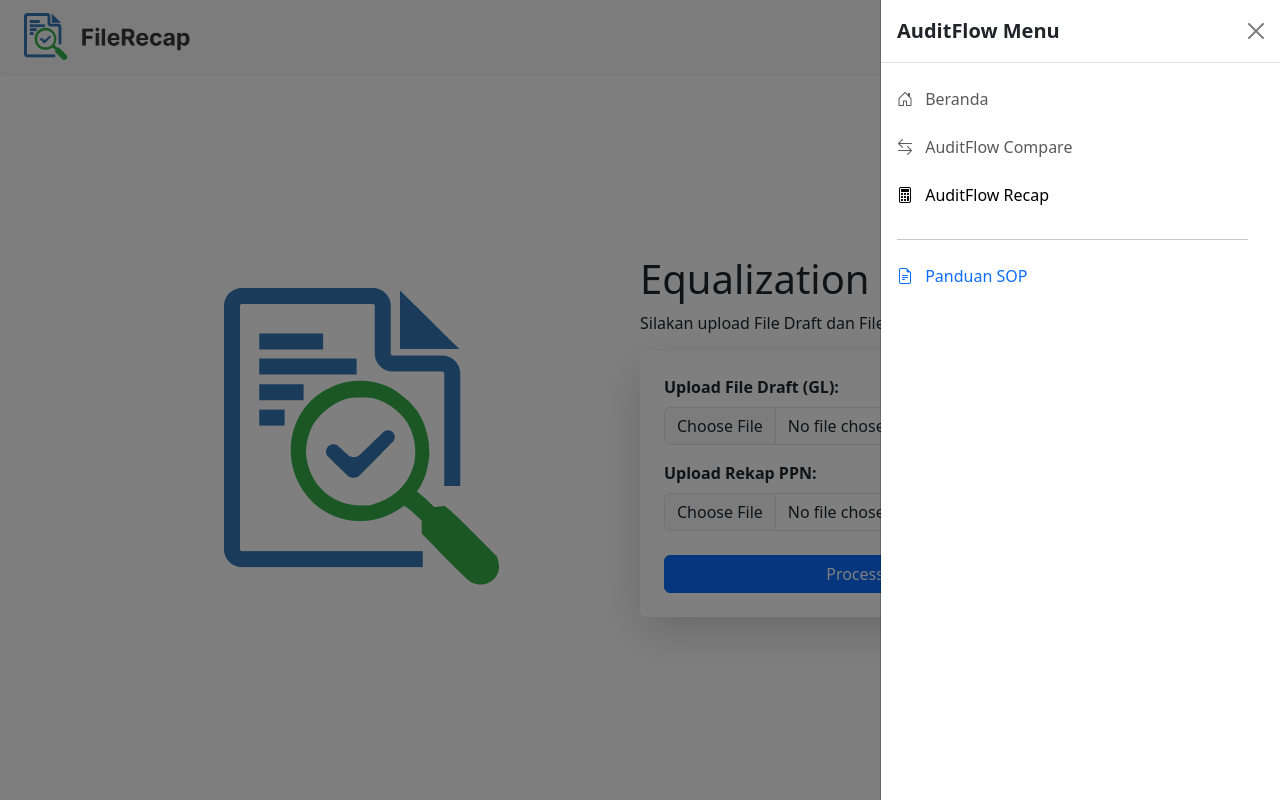
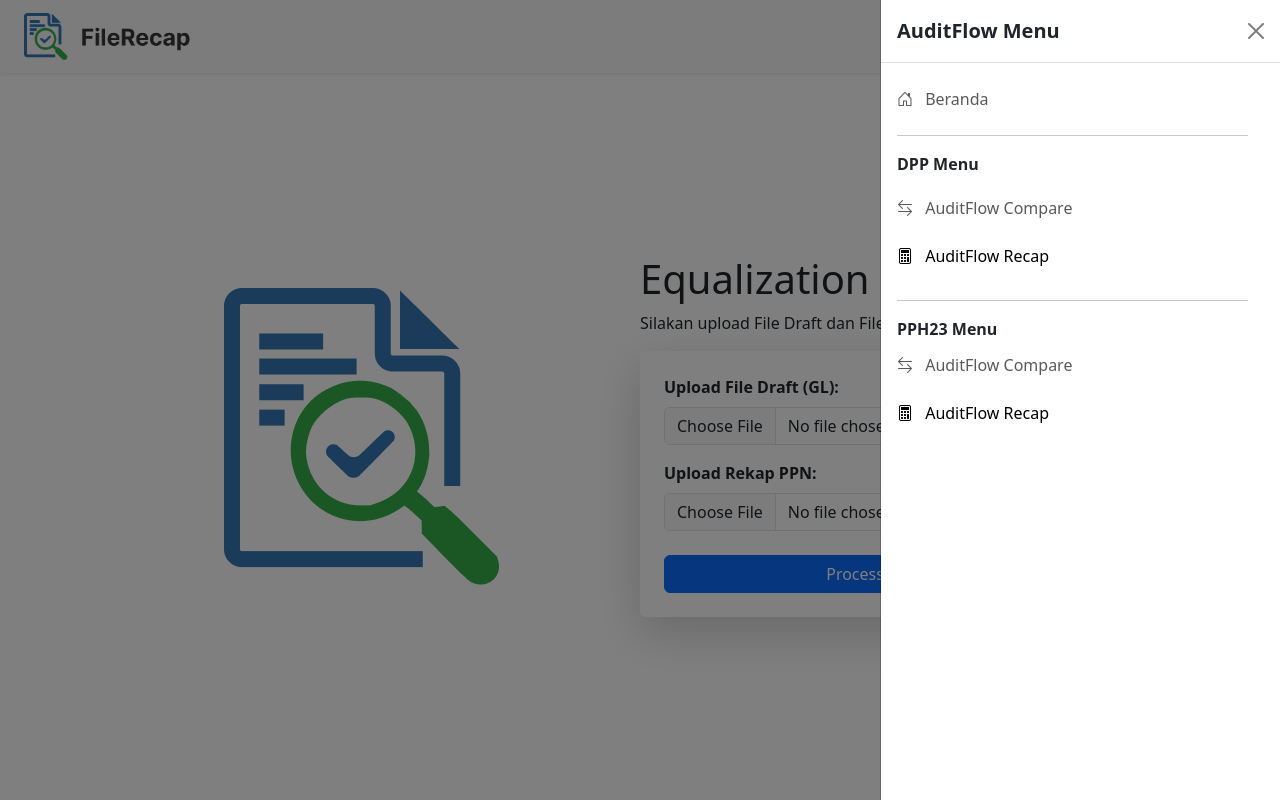
Before and after one commit to AnagaGhaisan/Excel_Compare, a Flask app: page /filerecap in a window 1280 px wide, after a click that opens the changed part. Run offline with Flask 3, Linux system fonts and the light colour scheme; some libraries are stand-ins or nearby versions.

Commit message:
Change Layout Offcanvas

```diff
--- a/app.py
+++ b/app.py
@@ -227,7 +227,7 @@ def download_file(filename):
 
 if __name__ == "__main__":
     # Ubah 'True' menjadi 'False' jika ingin pindah ke mode production
-    DEBUG_MODE = False
+    DEBUG_MODE = True
 
     if DEBUG_MODE:
         print("Running in DEBUG mode...")
--- a/templates/FileRecap/index.html
+++ b/templates/FileRecap/index.html
@@ -13,19 +13,39 @@
     <div class="min-vh-100 d-flex flex-column">
       <nav class="navbar navbar-light bg-light shadow-sm py-2">
         <div class="container-fluid px-4 d-flex justify-content-between align-items-center">
-
           <a class="navbar-brand" href="{{ url_for('home') }}">
-            <img src="{{ url_for('static', filename='images/Logo_3.png') }}" alt="Logo" width="180">
+            <img
+              src="{{ url_for('static', filename='images/Logo_3.png') }}"
+              alt="Logo"
+              width="180"
+            />
           </a>
 
-          <button class="navbar-toggler border-0" type="button" data-bs-toggle="offcanvas" data-bs-target="#offcanvasNavbar">
+          <button
+            class="navbar-toggler border-0"
+            type="button"
+            data-bs-toggle="offcanvas"
+            data-bs-target="#offcanvasNavbar"
+          >
             <span class="navbar-toggler-icon"></span>
           </button>
 
-          <div class="offcanvas offcanvas-end" tabindex="-1" id="offcanvasNavbar" aria-labelledby="offcanvasNavbarLabel">
+          <div
+            class="offcanvas offcanvas-end"
+            tabindex="-1"
+            id="offcanvasNavbar"
+            aria-labelledby="offcanvasNavbarLabel"
+          >
             <div class="offcanvas-header border-bottom">
-              <h5 class="offcanvas-title fw-bold" id="offcanvasNavbarLabel">AuditFlow Menu</h5>
-              <button type="button" class="btn-close" data-bs-dismiss="offcanvas" aria-label="Close"></button>
+              <h5 class="offcanvas-title fw-bold" id="offcanvasNavbarLabel">
+                AuditFlow Menu
+              </h5>
+              <button
+                type="button"
+                class="btn-close"
+                data-bs-dismiss="offcanvas"
+                aria-label="Close"
+              ></button>
             </div>
 
             <div class="offcanvas-body">
@@ -34,10 +54,15 @@
                   <a class="nav-link" href="{{ url_for('home') }}">
                     <i class="bi bi-house-door me-2"></i> Beranda
                   </a>
+                <hr />
+                <h6 class="offcanvas-title fw-bold mb-1" id="offcanvasNavbarLabel">
+                  DPP Menu
+                </h6>
                 </li>
                 <li class="nav-item mb-2">
                   <a class="nav-link" href="{{ url_for('file_compare') }}">
-                    <i class="bi bi-arrow-left-right me-2"></i> AuditFlow Compare
+                    <i class="bi bi-arrow-left-right me-2"></i> AuditFlow
+                    Compare
                   </a>
                 </li>
                 <li class="nav-item mb-2">
@@ -45,10 +70,19 @@
                     <i class="bi bi-calculator me-2"></i> AuditFlow Recap
                   </a>
                 </li>
-                <hr>
-                <li class="nav-item">
-                  <a class="nav-link text-primary" href="#">
-                    <i class="bi bi-file-earmark-text me-2"></i> Panduan SOP
+                <hr />
+                <h6 class="offcanvas-title fw-bold mb-1" id="offcanvasNavbarLabel">
+                  PPH23 Menu
+                </h6>
+                <li class="nav-item mb-2">
+                  <a class="nav-link" href="{{ url_for('file_compare') }}">
+                    <i class="bi bi-arrow-left-right me-2"></i> AuditFlow
+                    Compare
+                  </a>
+                </li>
+                <li class="nav-item mb-2">
+                  <a class="nav-link active" href="{{ url_for('file_recap') }}">
+                    <i class="bi bi-calculator me-2"></i> AuditFlow Recap
                   </a>
                 </li>
               </ul>
```
Also changed, not shown: templates/FileCompare/index.html (+45 -11 lines), templates/comparison.html (+8 -1 lines), templates/index.html (+17 -10 lines).
